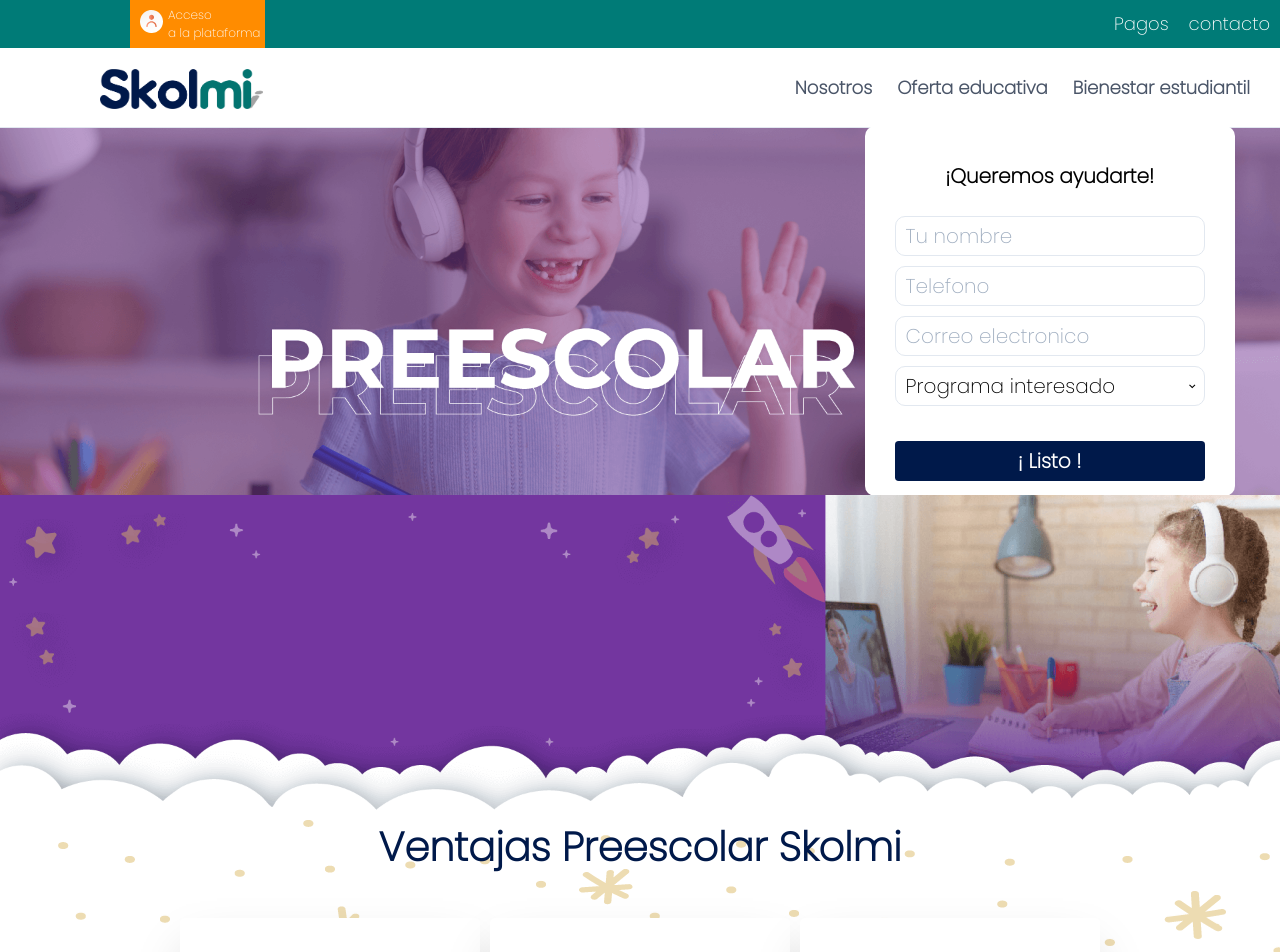
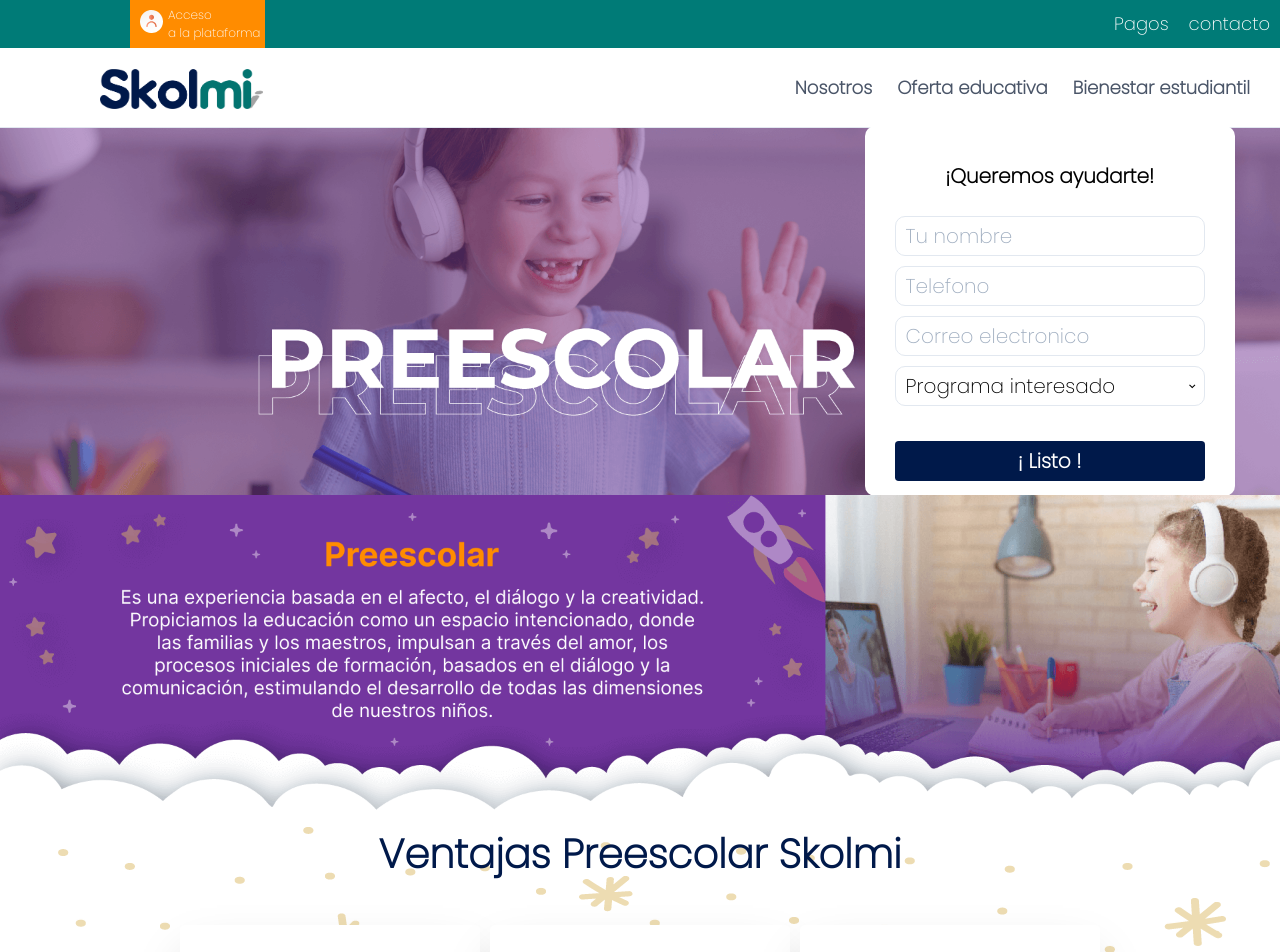
Before and after one commit to skolmi/nextjs-app-client, a Next.js app: page /preschool in a window 1280 px wide. Shown: the top 952 px of the page. Built offline with nearby package versions, Linux system fonts and the light colour scheme.

Commit message:
agregando descripcion primaria

```diff
--- a/pages/highschool.js
+++ b/pages/highschool.js
@@ -16,9 +16,6 @@ import {
 } from "@chakra-ui/react";
 export default function highSchool() {
     const url = 'https://view.genial.ly/62c5a7e06b08dc0018d3eea5'
-    const [isSmallThan768] = useMediaQuery(`(max-width:769px)`);
-
-    const [isLargeThan1024] = useMediaQuery(`(min-width:1024px)`);
     return (
         <Layout>
             <section className="home_banner_area">
--- a/pages/preschool.js
+++ b/pages/preschool.js
@@ -10,6 +10,8 @@ import { Carousel } from "react-responsive-carousel";
 import imagewellnes from "./../assets/image_wellness.png";
 import banner_footer_preescolar from "././../assets/banner_footer_preescolar.png";
 import Iframe from "react-iframe";
+import preescolar_info_image from '../assets/Preescolar_Info.png';
+import preescolar_info_image_large from '../assets/preescolar_info_large.png';
 
 import {
     Button, useMediaQuery, Box, Text
@@ -28,13 +30,35 @@ export default function preschool() {
             <section className="home_banner_area">
                 <div className={style.img_container}>
                     <Image src={preescolar} />
-                    <div className={style.form_container}>
+                    <Box className={style.form_container}>
                         <FormContact />
+                    </Box>
                 </div>
-                </div>
-                <div className={style.img_container}>
+                <Box>
+                    {/* <Box display='flex'>
+                        <Box position='relative'>
                             <Image src={preescolar_info} />
-                </div>
+                        </Box>
+                        <Box
+                            position='absolute'
+                            maxWidth='740px'
+                            padding='5%'
+                        >
+                            <Text
+                                color='#FF8C00'
+                            >
+                                Preescolar
+                            </Text>
+                            <Text
+                                textAlign='center'
+                                color='white'
+                            >
+                                Es una experiencia basada en el afecto, el diálogo y la creatividad. Propiciamos la educación como un espacio intencionado, donde las familias y los maestros, impulsan a través del amor, los procesos iniciales de formación, basados en el diálogo y la comunicación, estimulando el desarrollo de todas las dimensiones de nuestros niños.
+                            </Text>
+                        </Box>
+                    </Box> */}
+                    <Image src={preescolar_info_image_large}/>
+                </Box>
             </section>
             <section  >
                 <div className={style.containerPress}>
```
Also changed, not shown: assets/Preescolar_Info.png (added), assets/preescolar_info_large.png (added). Lines whose indentation alone changed are shown as unchanged.
